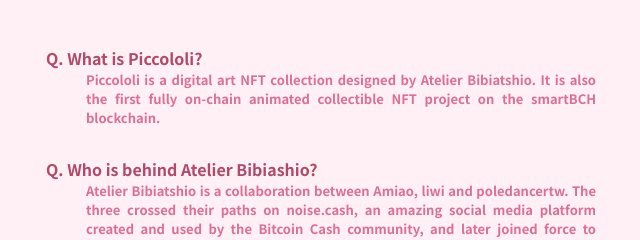
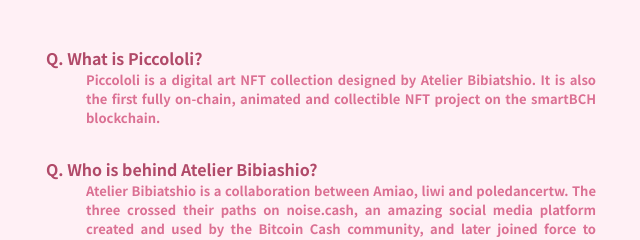
Before and after one commit to piccololi/piccololi.github.io, a plain HTML site: page faq.html in a window 1280 px wide. Shown: the part 169-409 px from the top of the page, 319-959 px from the left. Drawn offline with Linux system fonts and the light colour scheme.

Commit message:
Update faq.html

```diff
--- a/faq.html
+++ b/faq.html
@@ -62,7 +62,7 @@
             <dl>
 
                 <dt class="darker">What is Piccololi?</dt>
-                <dd>Piccololi is a digital art NFT collection designed by Atelier Bibiatshio. It is also the first fully on-chain animated collectible NFT project on the smartBCH blockchain.</dd>
+                <dd>Piccololi is a digital art NFT collection designed by Atelier Bibiatshio. It is also the first fully on-chain, animated and collectible NFT project on the smartBCH blockchain.</dd>
 
   	        <dt class="darker">Who is behind Atelier Bibiashio?</dt>
 		<dd> Atelier Bibiatshio is a collaboration between Amiao, liwi and poledancertw. The three crossed their paths on noise.cash, an amazing social media platform created and used by the Bitcoin Cash community, and later joined force to create the Piccololis. The central idea of the collaboration is to create something fun and enjoyable for the community. Hence the name Bibiatshio, which means a gentle smile. </dd>
```
